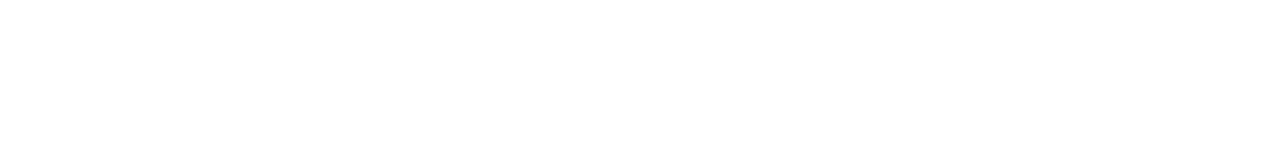
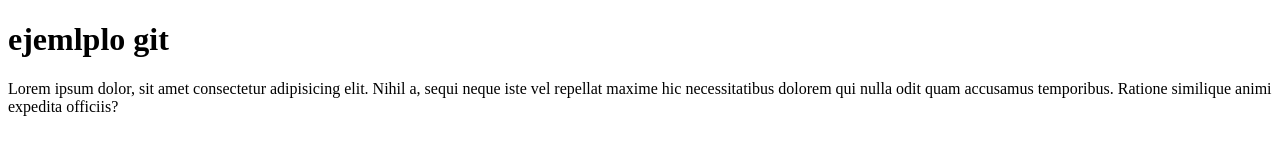
Before and after one commit to carlosraiesec/carlos-nuevo-git, a plain HTML site: page index.html in a window 1280 px wide. Drawn offline with Linux system fonts and the light colour scheme.

Commit message:
nuevo commit

```diff
--- a/index.html
+++ b/index.html
@@ -7,6 +7,7 @@
     <title>Document</title>
 </head>
 <body>
-
+    <h1>ejemlplo git</h1>
+    <p>Lorem ipsum dolor, sit amet consectetur adipisicing elit. Nihil a, sequi neque iste vel repellat maxime hic necessitatibus dolorem qui nulla odit quam accusamus temporibus. Ratione similique animi expedita officiis?</p>
 </body>
 </html>
```
